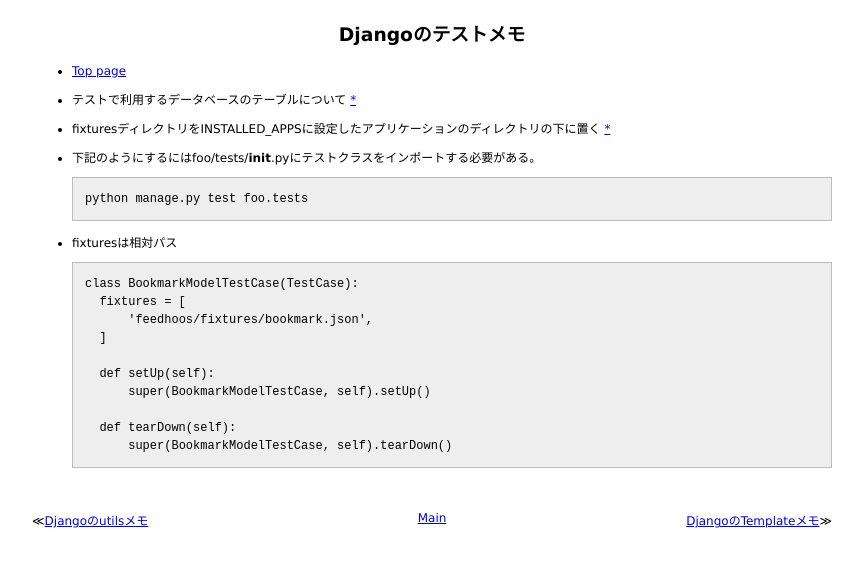
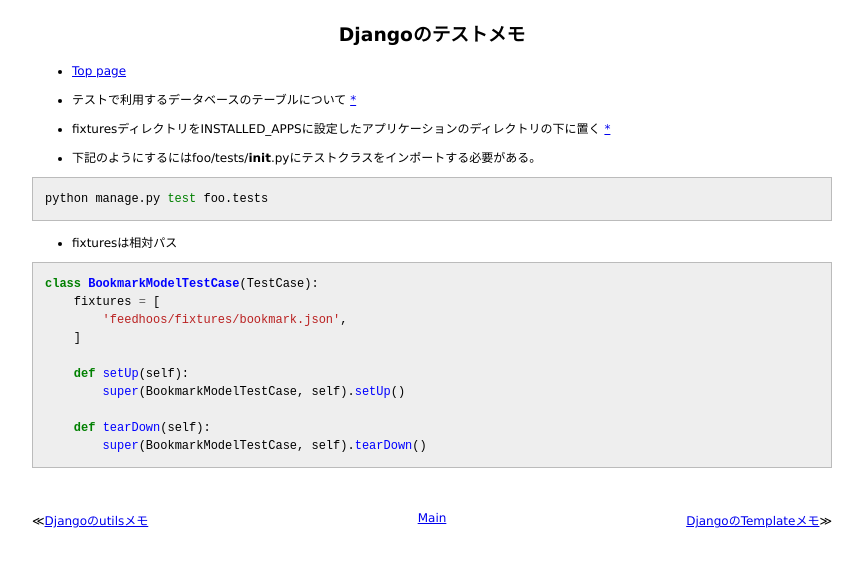
Before and after one commit to 38elements/38elements.github.com, a Jekyll site: the page built from _posts/2014-12-16-django-test.md, in a window 1280 px wide. Shown: the top 567 px of the page, without its empty margins (208-1071 px from the left). Built offline with Jekyll 4.4.1, drawn with Linux system fonts in a browser that asks for light colours; Markdown is read by kramdown in place of the engine named in the settings.

Commit message:
Update 2014-12-16-django-test.md

````diff
--- a/_posts/2014-12-16-django-test.md
+++ b/_posts/2014-12-16-django-test.md
@@ -9,12 +9,12 @@ title: Djangoのテストメモ
 * fixturesディレクトリをINSTALLED_APPSに設定したアプリケーションのディレクトリの下に置く [*](https://docs.djangoproject.com/en/1.8/topics/testing/tools/#fixture-loading)
 
 * 下記のようにするにはfoo/tests/__init__.pyにテストクラスをインポートする必要がある。
-```
+{% highlight bash %}
 python manage.py test foo.tests
-```
+{% endhighlight %}
 
 * fixturesは相対パス
-```
+{% highlight python %}
 class BookmarkModelTestCase(TestCase):
     fixtures = [
         'feedhoos/fixtures/bookmark.json',
@@ -25,4 +25,4 @@ class BookmarkModelTestCase(TestCase):
 
     def tearDown(self):
         super(BookmarkModelTestCase, self).tearDown()
-```
+{% endhighlight %}
````
